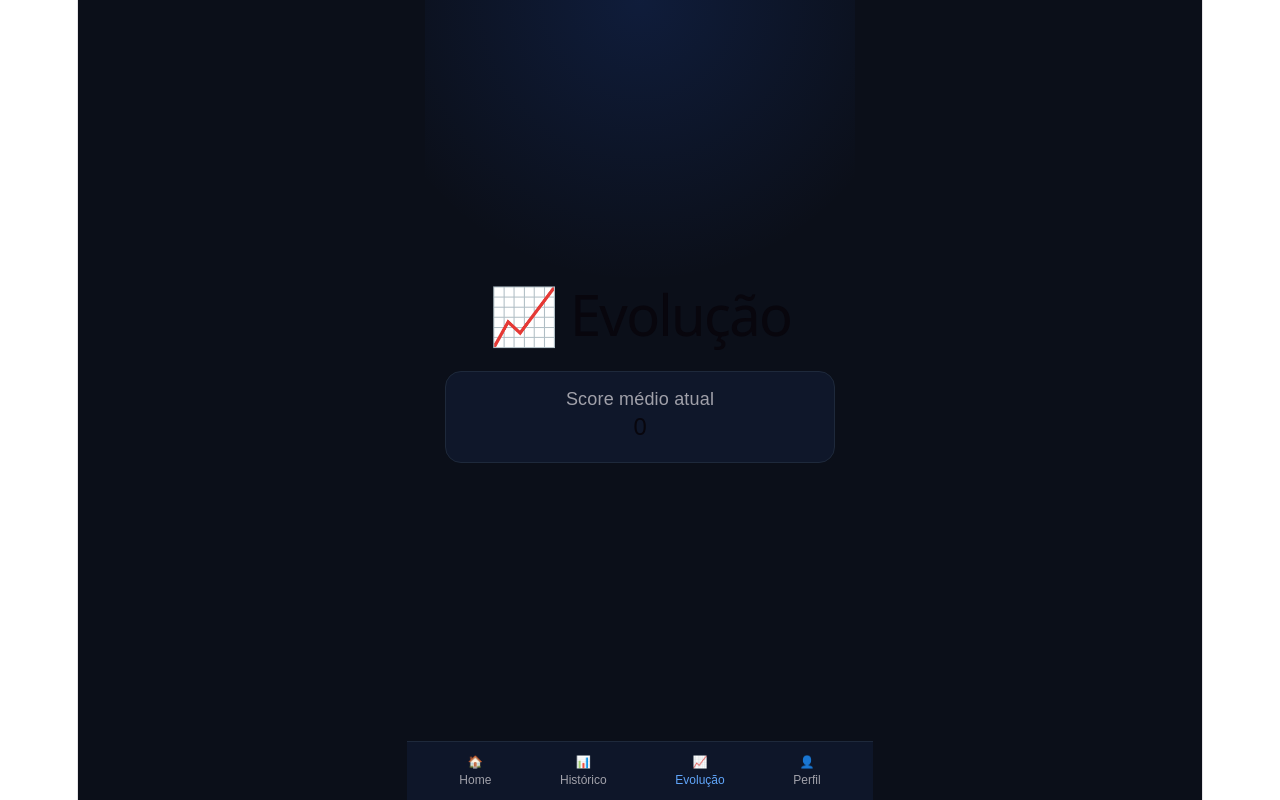
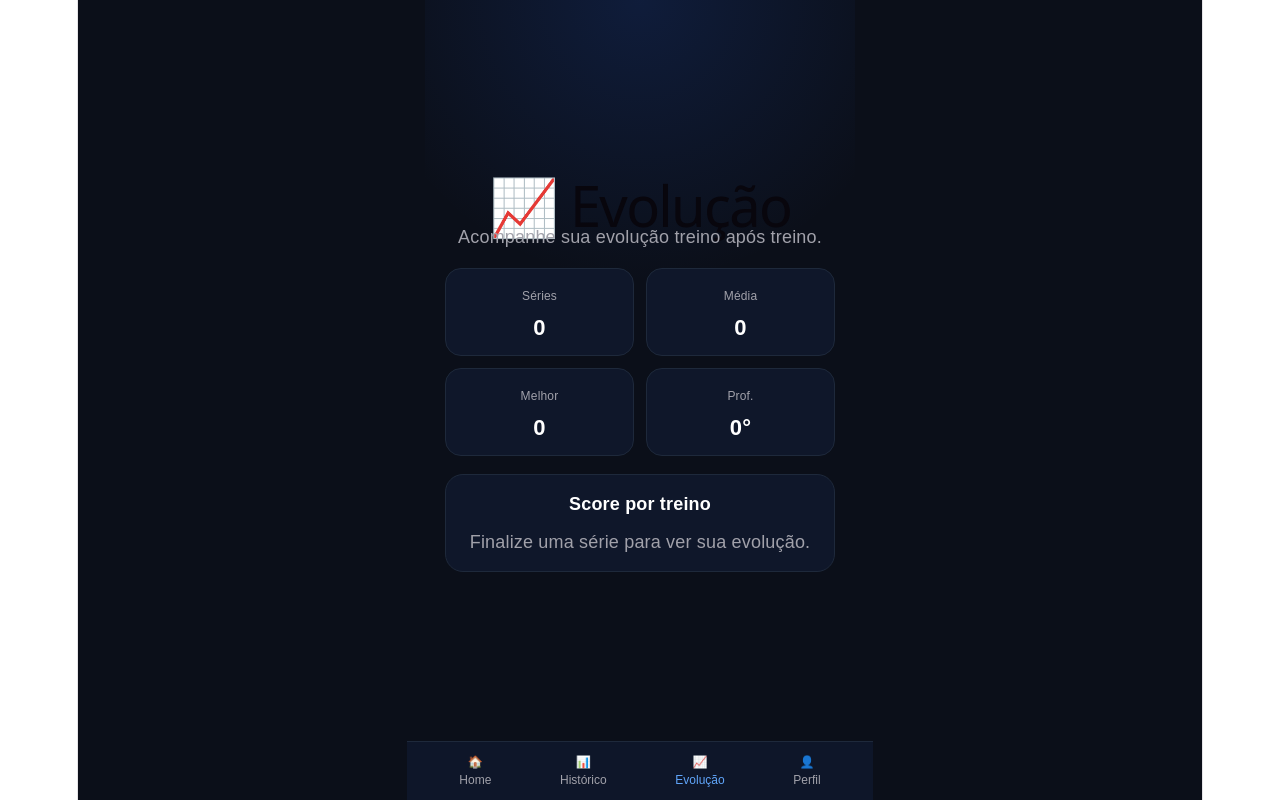
Before and after one commit to fehfoonseca/vitejs-vite-kh5pnhqx, a React (Vite) app: page / in a window 1280 px wide. Both pictures are taken after a click on the button "📈 Evolução". Built offline with nearby package versions, Linux system fonts and the light colour scheme.

Commit message:
enviar_novo

```diff
--- a/package.json
+++ b/package.json
@@ -12,7 +12,8 @@
   "dependencies": {
     "@mediapipe/tasks-vision": "^0.10.35",
     "react": "^19.2.6",
-    "react-dom": "^19.2.6"
+    "react-dom": "^19.2.6",
+    "recharts": "^3.8.1"
   },
   "devDependencies": {
     "@eslint/js": "^10.0.1",
--- a/src/App.tsx
+++ b/src/App.tsx
@@ -2,6 +2,15 @@
 
 import { useEffect, useRef, useState } from "react";
 import * as vision from "@mediapipe/tasks-vision";
+
+import {
+  LineChart,
+  Line,
+  XAxis,
+  YAxis,
+  Tooltip,
+  ResponsiveContainer
+} from "recharts";
 
 type Screen = "splash" | "home" | "squat" | "history" | "progress" | "profile";
 type CameraFacing = "user" | "environment";
@@ -830,12 +839,81 @@ export default function App() {
   }
 
   if (screen === "progress") {
+    const chartData = sessionHistory
+      .slice()
+      .reverse()
+      .map((item, index) => ({
+        treino: index + 1,
+        score: item.averageScore,
+        profundidade: item.averageDepth
+      }));
+
+    const totalSessions = sessionHistory.length;
+
+    const bestScore =
+      sessionHistory.length > 0
+        ? Math.max(...sessionHistory.map((item) => item.averageScore))
+        : 0;
+
+    const overallAverage =
+      sessionHistory.length > 0
+        ? Math.round(
+            sessionHistory.reduce((acc, item) => acc + item.averageScore, 0) /
+              sessionHistory.length
+          )
+        : 0;
+
+    const overallDepth =
+      sessionHistory.length > 0
+        ? Math.round(
+            sessionHistory.reduce((acc, item) => acc + item.averageDepth, 0) /
+              sessionHistory.length
+          )
+        : 0;
+
     return (
       <AppLayout active="progress" setScreen={setScreen}>
-        <h1>📈 Evolução</h1>
-        <div style={listCardStyle}>
-          <p style={{ color: "#A1A1AA" }}>Score médio atual</p>
-          <h2>{averageScore || 0}</h2>
+        <h1 style={{ marginBottom: 6 }}>📈 Evolução</h1>
+
+        <p style={{ color: "#A1A1AA", marginTop: 0 }}>
+          Acompanhe sua evolução treino após treino.
+        </p>
+
+        <div style={statsGridStyle}>
+          <MetricCard title="Séries" value={`${totalSessions}`} />
+          <MetricCard title="Média" value={`${overallAverage}`} />
+          <MetricCard title="Melhor" value={`${bestScore}`} />
+          <MetricCard title="Prof." value={`${overallDepth}°`} />
+        </div>
+
+        <div style={chartCardStyle}>
+          <div style={{ fontWeight: "bold", marginBottom: 12 }}>
+            Score por treino
+          </div>
+
+          {chartData.length === 0 ? (
+            <p style={{ color: "#A1A1AA" }}>
+              Finalize uma série para ver sua evolução.
+            </p>
+          ) : (
+            <div style={{ width: "100%", height: 240 }}>
+              <ResponsiveContainer>
+                <LineChart data={chartData}>
+                  <XAxis dataKey="treino" stroke="#94A3B8" />
+                  <YAxis domain={[0, 100]} stroke="#94A3B8" />
+                  <Tooltip />
+
+                  <Line
+                    type="monotone"
+                    dataKey="score"
+                    stroke="#3B82F6"
+                    strokeWidth={3}
+                    dot={{ r: 5 }}
+                  />
+                </LineChart>
+              </ResponsiveContainer>
+            </div>
+          )}
         </div>
       </AppLayout>
     );
@@ -1114,6 +1192,17 @@ function InfoCard({ title, value }: { title: string; value: string }) {
   );
 }
 
+function MetricCard({ title, value }: { title: string; value: string }) {
+  return (
+    <div style={metricCardStyle}>
+      <div style={{ color: "#A1A1AA", fontSize: 12 }}>{title}</div>
+      <div style={{ fontWeight: "bold", fontSize: 22, marginTop: 6 }}>
+        {value}
+      </div>
+    </div>
+  );
+}
+
 const pageStyle: React.CSSProperties = {
   minHeight: "100vh",
   background: "#0B0F19",
@@ -1323,3 +1412,25 @@ const gridStyle: React.CSSProperties = {
   gap: 8,
   marginBottom: 10
 };
+
+const statsGridStyle: React.CSSProperties = {
+  display: "grid",
+  gridTemplateColumns: "1fr 1fr",
+  gap: 12,
+  marginTop: 18
+};
+
+const metricCardStyle: React.CSSProperties = {
+  background: "#0F172A",
+  border: "1px solid #1E293B",
+  borderRadius: 16,
+  padding: 14
+};
+
+const chartCardStyle: React.CSSProperties = {
+  background: "#0F172A",
+  border: "1px solid #1E293B",
+  borderRadius: 18,
+  padding: 16,
+  marginTop: 18
+};
```
Also changed, not shown: 1 other file (tests, documents, lock files or other folders).
